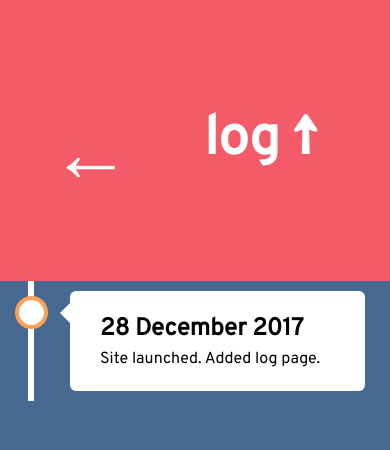
After one commit to ayaqdop/frontend, a Flask app: page /log in a window 390 px wide. The commit adds this page. Shown: the top 450 px of the page. Run offline with Flask 2, Linux system fonts and the light colour scheme.

Commit message:
Adjusted manifest and added log page

```diff
--- a/main.py
+++ b/main.py
@@ -1,5 +1,5 @@
+import os
 from flask import Flask, render_template
-import os
 
 app = Flask(__name__)
 port = int(os.getenv("PORT", 8000))
@@ -8,6 +8,10 @@ port = int(os.getenv("PORT", 8000))
 def index():
     return render_template("index.html")
 
+@app.route("/log")
+def log():
+    return render_template("log.html")
+
 
 if __name__ == "__main__":
     app.run(host="0.0.0.0", port=port)
--- a/manifest.yml
+++ b/manifest.yml
@@ -1,5 +1,6 @@
 ---
 applications:
- - name: GetStartedPython
+ - name: ayaqdop
    random-route: true
+   domain: ayaqdop.com
    memory: 128M
--- a/static/css/style.css
+++ b/static/css/style.css
@@ -43,3 +43,7 @@ hr {
   margin: auto;
   width: 40%;
 }
+
+.link {
+  text-decoration: none;
+}
--- a/templates/index.html
+++ b/templates/index.html
@@ -20,7 +20,7 @@
     <p id="ticker"></p>
   </div>
   <div class="bottomleft">
-    <p>wait for it!</p>
+    <a href="http://ayaqdop.eu-de.mybluemix.net/log" class="link">log</a>
   </div>
 </div>
 
--- /dev/null
+++ b/templates/log.html
@@ -0,0 +1,186 @@
+<!DOCTYPE html>
+<html>
+<head>
+  <meta charset="utf-8">
+  <meta http-equiv="X-UA-Compatible" content="IE=edge">
+  <meta name="viewport" content="width=device-width, initial-scale=1">
+  <meta name="author" content="Olzhas Askar">
+  <link rel='stylesheet' href='https://fonts.googleapis.com/css?family=Overpass'>
+  <meta name="viewport" content="width=device-width, initial-scale=1.0">
+<style>
+.intro {
+  background: #F45B69;
+  padding: 100px 0;
+}
+.header-page {
+  width: 100%;
+  max-width: 1200px;
+  font-size: 2.25em;
+  color: white;
+  text-align: center;
+}
+
+.link {
+  text-decoration: none;
+  float: left;
+  font-size: 2.25em;
+  color: white;
+  margin-left: 50px;
+}
+
+* {
+  margin: 0;
+  padding: 0;
+  box-sizing: border-box;
+  font-family: "Overpass";
+}
+
+body {
+  font: normal 16px/1.5 "Helvetica Neue", sans-serif;
+  background: #456990;
+  overflow-x: hidden;
+  padding-bottom: 50px;
+}
+/* The actual timeline (the vertical ruler) */
+.timeline {
+    position: relative;
+    max-width: 1200px;
+    margin: 0 auto;
+}
+
+/* The actual timeline (the vertical ruler) */
+.timeline::after {
+    content: '';
+    position: absolute;
+    width: 6px;
+    background-color: white;
+    top: 0;
+    bottom: 0;
+    left: 50%;
+    margin-left: -3px;
+}
+
+/* Container around content */
+.container {
+    padding: 10px 40px;
+    position: relative;
+    background-color: inherit;
+    width: 50%;
+}
+
+/* The circles on the timeline */
+.container::after {
+    content: '';
+    position: absolute;
+    width: 25px;
+    height: 25px;
+    right: -17px;
+    background-color: white;
+    border: 4px solid #FF9F55;
+    top: 15px;
+    border-radius: 50%;
+    z-index: 1;
+}
+
+/* Place the container to the left */
+.left {
+    left: 0;
+}
+
+/* Place the container to the right */
+.right {
+    left: 50%;
+}
+
+/* Add arrows to the left container (pointing right) */
+.left::before {
+    content: " ";
+    height: 0;
+    position: absolute;
+    top: 22px;
+    width: 0;
+    z-index: 1;
+    right: 30px;
+    border: medium solid white;
+    border-width: 10px 0 10px 10px;
+    border-color: transparent transparent transparent white;
+}
+
+/* Add arrows to the right container (pointing left) */
+.right::before {
+    content: " ";
+    height: 0;
+    position: absolute;
+    top: 22px;
+    width: 0;
+    z-index: 1;
+    left: 30px;
+    border: medium solid white;
+    border-width: 10px 10px 10px 0;
+    border-color: transparent white transparent transparent;
+}
+
+/* Fix the circle for containers on the right side */
+.right::after {
+    left: -16px;
+}
+
+/* The actual content */
+.content {
+    padding: 20px 30px;
+    background-color: white;
+    position: relative;
+    border-radius: 6px;
+}
+
+/* Media queries - Responsive timeline on screens less than 600px wide */
+@media all and (max-width: 600px) {
+  /* Place the timelime to the left */
+  .timeline::after {
+    left: 31px;
+  }
+
+  /* Full-width containers */
+  .container {
+    width: 100%;
+    padding-left: 70px;
+    padding-right: 25px;
+  }
+
+  /* Make sure that all arrows are pointing leftwards */
+  .container::before {
+    left: 60px;
+    border: medium solid white;
+    border-width: 10px 10px 10px 0;
+    border-color: transparent white transparent transparent;
+  }
+
+  /* Make sure all circles are at the same spot */
+  .left::after, .right::after {
+    left: 15px;
+  }
+
+  /* Make all right containers behave like the left ones */
+  .right {
+    left: 0%;
+  }
+}
+</style>
+</head>
+<body>
+<section class="intro">
+	<div class="header-page">
+      <a href="http://ayaqdop.eu-de.mybluemix.net/" class="link" >&larr;</a>
+    	<h1>log &uarr;</h1>
+    </div>
+</section>
+<div class="timeline">
+  <div class="container left">
+    <div class="content">
+      <h2>28 December 2017</h2>
+      <p>Site launched. Added log page.</p>
+    </div>
+  </div>
+</div>
+</body>
+</html>
```
